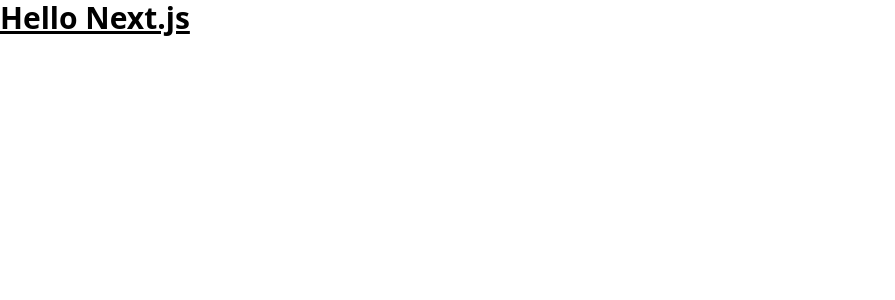
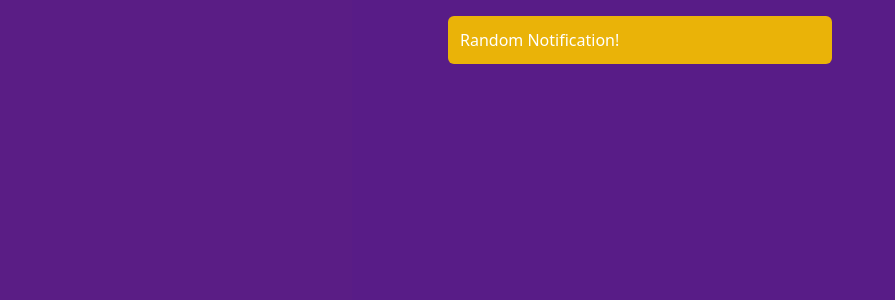
Before and after one commit to YeyoM/cocktail-please, a Next.js app: page / in a window 1280 px wide. Shown: the top 300 px of the page, without its empty margins (0-895 px from the left). Built offline with nearby package versions, Linux system fonts and the light colour scheme.

Commit message:
layout ready

```diff
--- /dev/null
+++ b/components/layout/layout.js
@@ -0,0 +1,7 @@
+export default function Layout({ children }) {
+  return (
+    <div className="flex flex-col items-center p-1 max-w-xl m-auto bg-purple-900 min-h-screen">
+      {children}
+    </div>
+  )
+}
--- a/components/ui/notfications/dangerNotification.js
+++ b/components/ui/notfications/dangerNotification.js
@@ -1,6 +1,6 @@
 export default function DangerNotification({ children }) {
   return (
-    <div className="bg-red-600 text-white p-3 rounded-md m-3 transition duration-150 ease-out w-screen hover:bg-red-500 hover:ease-in">
+    <div className="bg-red-600 text-white p-3 rounded-md m-3 transition duration-150 ease-out w-96 hover:bg-red-500 hover:ease-in">
       {children}
     </div>
   )
--- a/components/ui/notfications/successNotification.js
+++ b/components/ui/notfications/successNotification.js
@@ -1,6 +1,6 @@
 export default function SuccessNotification({ children }) {
   return (
-    <div className="bg-green-600 text-white p-3 rounded-md m-3 transition duration-150 ease-out w-screen hover:bg-green-500 hover:ease-in">
+    <div className="bg-green-600 text-white p-3 rounded-md m-3 transition duration-150 ease-out w-96 hover:bg-green-500 hover:ease-in">
       {children}
     </div>
   )
--- a/components/ui/notfications/warningNotification.js
+++ b/components/ui/notfications/warningNotification.js
@@ -1,6 +1,6 @@
 export default function WarningNotification({ children }) {
   return (
-    <div className="bg-yellow-500 text-white p-3 rounded-md m-3 transition duration-150 ease-out w-screen hover:bg-yellow-400 hover:ease-in">
+    <div className="bg-yellow-500 text-white p-3 rounded-md m-3 transition duration-150 ease-out w-96 hover:bg-yellow-400 hover:ease-in">
       {children}
     </div>
   )
--- a/pages/_app.js
+++ b/pages/_app.js
@@ -1,7 +1,12 @@
 import '../styles/globals.css'
+import Layout from '../components/layout/layout'
 
 function MyApp({ Component, pageProps }) {
-  return <Component {...pageProps} />
+  return (
+    <Layout>
+      <Component {...pageProps} />
+    </Layout>
+  )
 }
 
 export default MyApp
--- a/pages/index.js
+++ b/pages/index.js
@@ -1,9 +1,11 @@
+import WarningNotification from "../components/ui/notfications/WarningNotification";
+
 export default function Home() {
   return (
     <div>
-      <h1 className="text-3xl font-bold underline ">
-        Hello Next.js
-      </h1>
+      <WarningNotification>
+        Random Notification!
+      </WarningNotification>
     </div>
   )
 }
--- a/styles/globals.css
+++ b/styles/globals.css
@@ -1,3 +1,7 @@
 @tailwind base;
 @tailwind components;
 @tailwind utilities;
+
+html {
+  background-color: #5a1d85;
+}
```
